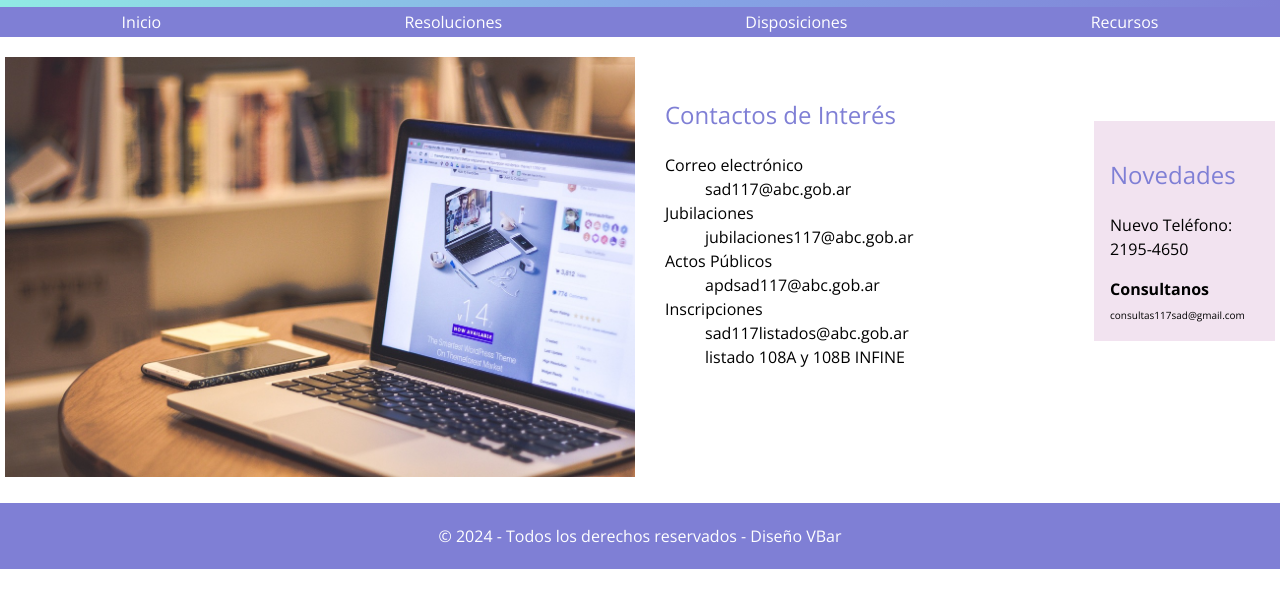
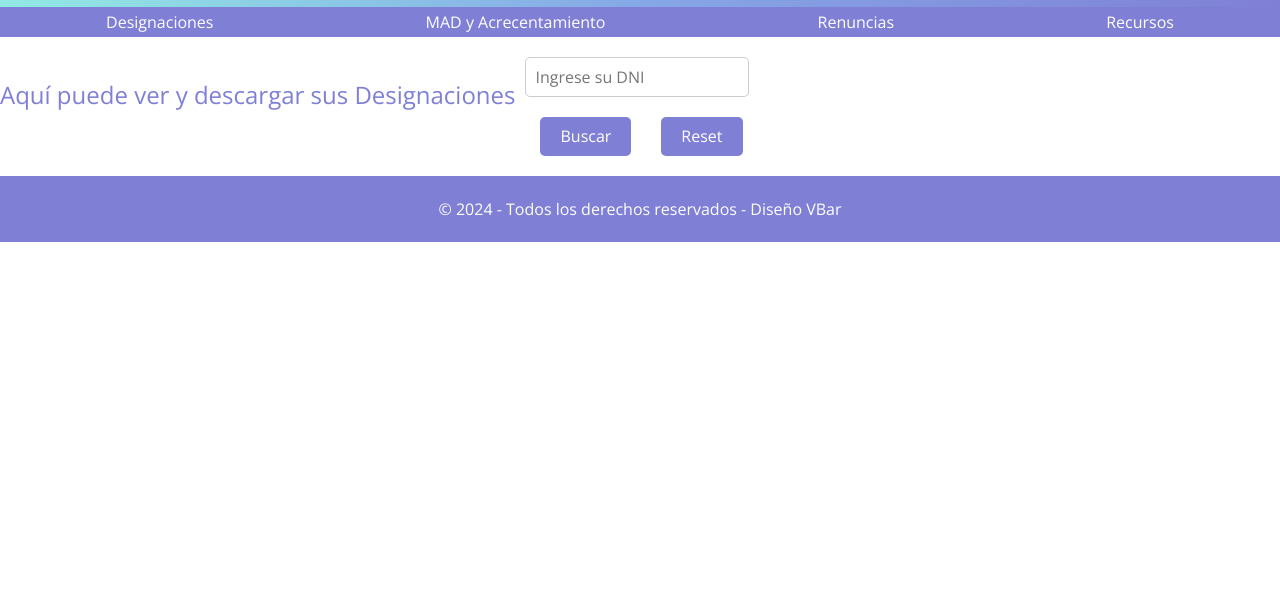
Before and after one commit to VBDeveloper2075/sitio-resoluciones, a website built with Vite: page index.html in a window 1280 px wide. Shown: the part 113-720 px from the top of the page. Built offline with nearby package versions, Linux system fonts and the light colour scheme.

Commit message:
agrego reso reordenar

```diff
--- a/index.html
+++ b/index.html
@@ -23,43 +23,27 @@
     </header>
     <nav>
       <ul class="holder">
-        <li><a class="activo" href="index.html">Inicio</a></li>
-        <li><a href="resoluciones.html">Resoluciones</a></li>
-        <li><a href="disposiciones.html">Disposiciones</a></li>
+        <li><a class="activo" href="index.html">Designaciones</a></li>
+        <li><a href="resoluciones.html">MAD y Acrecentamiento</a></li>
+        <li><a href="disposiciones.html">Renuncias</a></li>
         <li><a href="utiles.html">Recursos</a></li>
       </ul>
     </nav>
     <main class="holder">
-      <div>
-        <img src="./img/laptop.jpg" alt="avion" />
+      <h2 class="reso">Aquí puede ver y descargar sus Designaciones</h2>
+      <div class="cuil">
+        <input type="number" id="dniInput" placeholder="Ingrese su DNI" />
+        <div id="dniMessage" style="display: none">
+          Por favor, ingrese un DNI válido de 7 u 8 dígitos.
+        </div>
+        <div class="button-container">
+          <button onclick="validarDNI()">Buscar</button>
+          <button onclick="resetearFormulario()">Reset</button>
+        </div>
+        <div id="resultado"></div>
       </div>
-    <div class="contactos">
-      <section class="bienvenidos">
-        <h2>
-          Contactos de Interés
-        </h2>
-        <dl>
-          <dt>Correo electrónico</dt>
-          <dd>sad117@abc.gob.ar</dd>
-          <dt>Jubilaciones</dt>
-          <dd>jubilaciones117@abc.gob.ar</dd>
-          <dt>Actos Públicos</dt>
-          <dd>apdsad117@abc.gob.ar</dd>
-          <dt>Inscripciones</dt>
-          <dd>sad117listados@abc.gob.ar</dd>
-          <dd>listado 108A y 108B INFINE</dd>
-        </dl>
-      </section>
-      <section class="novedades">
-        <h2>Novedades</h2>
-        <div class="consultanos">
-          <p>Nuevo Teléfono: 2195-4650</p>
-          <span class="cita">Consultanos</span>
-          <span class="autor">consultas117sad@gmail.com</span>
-        </div>
-      </section>
-    </div>
-  </main>
+
+    </main>
     <footer>
       <p>
         &copy; 2024 - Todos los derechos reservados -
```
Also changed, not shown: disposiciones.html (+3 -3 lines), resoluciones.html (+3 -3 lines), utiles.html (+34 -4 lines).
